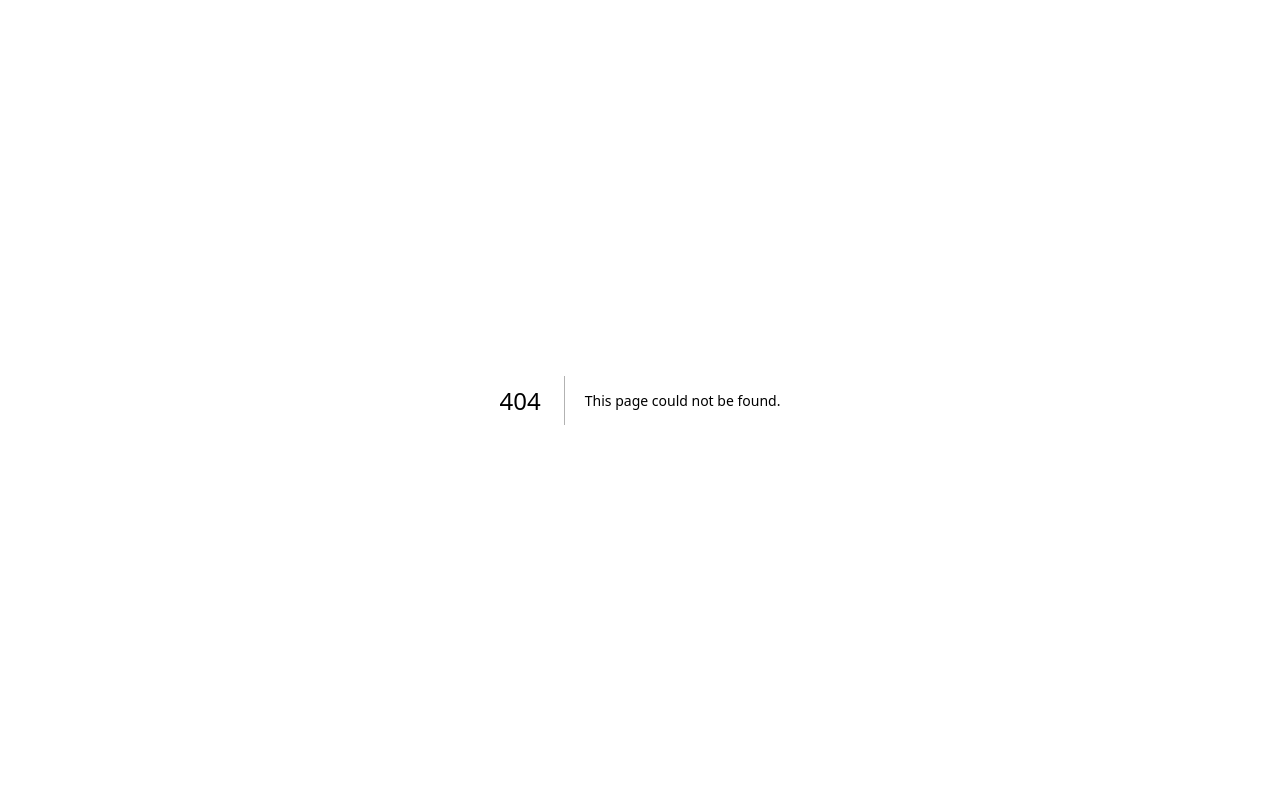
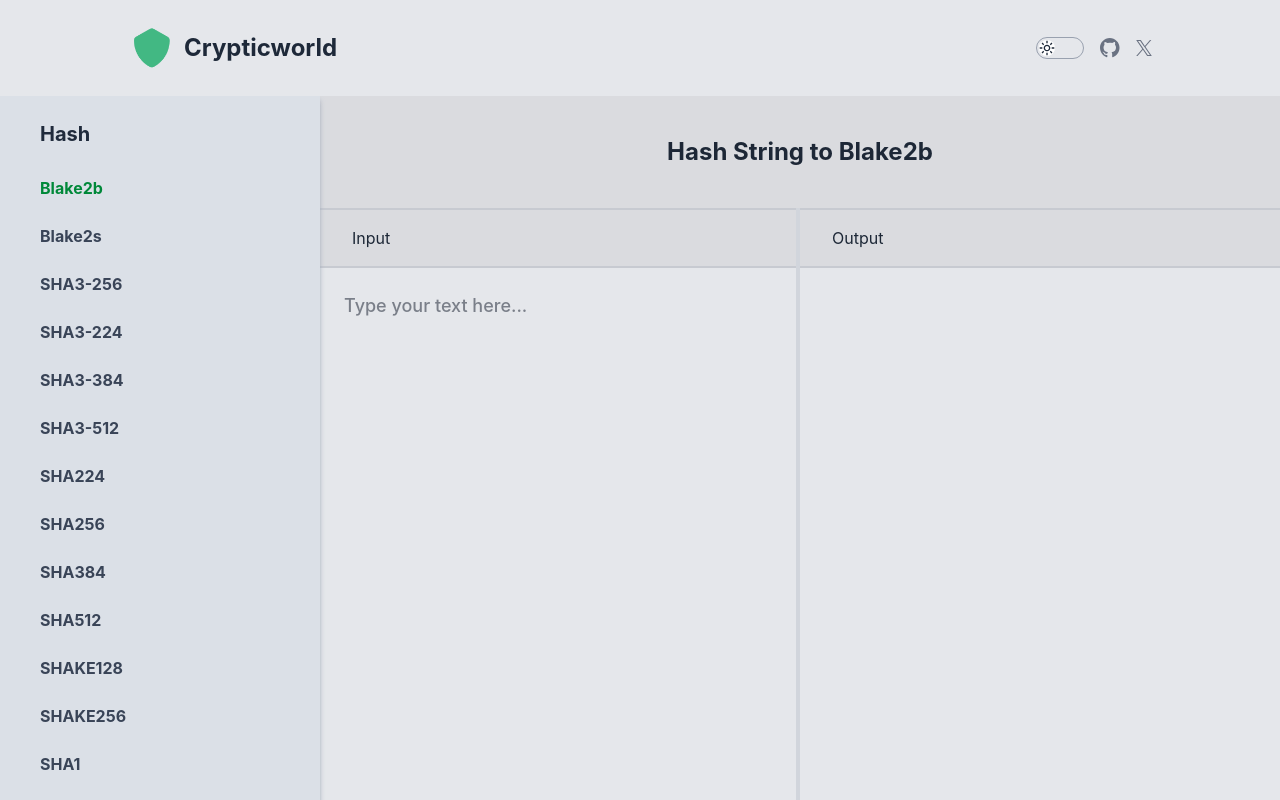
Before and after one commit to blueorionn/crypticworld, a Next.js app: page /hash/blake2b in a window 1280 px wide. Before the commit this address had no page. Shown: the top 800 px of the page. Built offline with nearby package versions, Linux system fonts and the light colour scheme.

Commit message:
added hash page

```diff
--- /dev/null
+++ b/app/hash/[hash]/page.tsx
@@ -0,0 +1,46 @@
+import { notFound } from 'next/navigation'
+import Header from '@/components/Header'
+import Footer from '@/components/Footer'
+import SideBar from '@/components/SideBar'
+import HashPage from '@/components/HashPage'
+import { generateHashUrl, checkAlgorithmSupport } from '@/utils'
+
+// dynamic metadata
+export async function generateMetadata({
+  params,
+}: {
+  params: Promise<{ hash: string }>
+}) {
+  const { hash } = await params
+
+  if (checkAlgorithmSupport(hash)) {
+    return {
+      title: `${checkAlgorithmSupport(hash)?.title} - Crypticworld | Text Encrypter`,
+    }
+  }
+}
+
+// page
+export default async function Page({
+  params,
+}: {
+  params: Promise<{ hash: string }>
+}) {
+  const { hash } = await params
+
+  // if algorithm is unsupported
+  if (!checkAlgorithmSupport(hash)) notFound()
+
+  return (
+    <>
+      <Header />
+      <main className='w-full'>
+        <section className='relative flex w-full bg-gray-300 dark:bg-gray-900'>
+          <SideBar hashUrl={generateHashUrl(hash)} />
+          <HashPage hash={hash} />
+        </section>
+      </main>
+      <Footer />
+    </>
+  )
+}
--- /dev/null
+++ b/components/HashPage.tsx
@@ -0,0 +1,64 @@
+'use client'
+import { checkAlgorithmSupport } from '@/utils/index'
+
+export default function HashPage({ hash }: { hash: string }) {
+  return (
+    <>
+      <section className='w-full flex-grow'>
+        <div
+          className='relative flex items-center justify-center bg-gray-200 py-4 brightness-95 dark:bg-gray-900 dark:brightness-150'
+          aria-label='secondary-header'
+        >
+          <div className='absolute left-0 flex h-full items-center justify-center xl:relative xl:hidden'>
+            <button type='button' className='px-8'>
+              <span className='sr-only'>Menu Button</span>
+              <svg
+                xmlns='http://www.w3.org/2000/svg'
+                className='h-6 w-6 stroke-gray-800 dark:stroke-gray-300'
+                viewBox='0 0 512 512'
+              >
+                <path
+                  strokeLinecap='round'
+                  strokeMiterlimit='10'
+                  strokeWidth='48'
+                  d='M88 152h336M88 256h336M88 360h336'
+                />
+              </svg>
+            </button>
+          </div>
+          <div className='xl:my-6'>
+            <h2 className='text-lg font-bold text-gray-800 md:text-xl lg:text-2xl dark:text-gray-300'>
+              Hash String to {checkAlgorithmSupport(hash)?.title}
+            </h2>
+          </div>
+        </div>
+        <section>
+          <div className='grid grid-rows-2 xl:grid-cols-2 xl:grid-rows-1'>
+            <div className='h-full min-h-96 w-full overflow-hidden border-b-2 border-gray-300 xl:min-h-[56rem] xl:border-r-4 xl:border-b-0 dark:border-gray-700'>
+              <div className='w-full border-y-2 border-gray-300 bg-gray-200 px-4 py-4 brightness-95 xl:px-8 dark:border-gray-800 dark:bg-gray-900 dark:brightness-[1.75]'>
+                <span className='text-gray-800 dark:text-gray-300'>Input</span>
+              </div>
+              <textarea
+                name='input'
+                id='input'
+                placeholder='Type your text here...'
+                className='h-full w-full resize-none overflow-auto bg-gray-200 p-6 text-base font-medium text-gray-900 outline-none xl:text-lg dark:bg-gray-900 dark:text-gray-200'
+              ></textarea>
+            </div>
+            <div className='w-full'>
+              <div className='w-full border-y-2 border-gray-300 bg-gray-200 px-4 py-4 brightness-95 xl:px-8 dark:border-gray-800 dark:bg-gray-900 dark:brightness-[1.75]'>
+                <span className='text-gray-800 dark:text-gray-300'>Output</span>
+              </div>
+              <textarea
+                name='output'
+                id='output'
+                disabled
+                className='h-full w-full cursor-default resize-none bg-gray-200 p-6 text-sm font-medium text-gray-950 outline-none xl:text-base dark:bg-gray-900 dark:text-gray-300'
+              ></textarea>
+            </div>
+          </div>
+        </section>
+      </section>
+    </>
+  )
+}
--- /dev/null
+++ b/components/SideBar.tsx
@@ -0,0 +1,47 @@
+import Link from 'next/link'
+import algorithms from '@/data/algorithms.json'
+
+export default function SideBar({ hashUrl }: { hashUrl: string }) {
+  return (
+    <>
+      <aside className='fixed top-0 z-[100] min-h-[100vh] w-full max-w-[15rem] flex-col gap-4 bg-gray-300 px-8 py-6 shadow-md shadow-gray-400 brightness-105 transition-all duration-300 lg:max-w-xs lg:px-10 xl:relative xl:z-50 xl:flex dark:bg-slate-700 dark:shadow-none dark:brightness-90'>
+        <div className='my-6 flex w-full justify-end xl:my-0 xl:hidden'>
+          <button type='button'>
+            <span className='sr-only'>Close Button</span>
+            <svg
+              xmlns='http://www.w3.org/2000/svg'
+              className='h-6 w-6 fill-gray-700 stroke-gray-700 dark:fill-gray-300 dark:stroke-gray-300'
+              viewBox='0 -960 960 960'
+            >
+              <path d='m256-200-56-56 224-224-224-224 56-56 224 224 224-224 56 56-224 224 224 224-56 56-224-224-224 224Z'></path>
+            </svg>
+          </button>
+        </div>
+        <h2 className='text-lg font-bold text-gray-800 lg:text-xl dark:text-gray-400'>
+          Hash
+        </h2>
+        <div className='flex flex-col'>
+          {algorithms.map((algorithm) => {
+            return (
+              <div className='w-full py-3' key={algorithm.name}>
+                <div className='flex items-center justify-between'>
+                  <Link href={algorithm.url}>
+                    {algorithm.url === hashUrl ? (
+                      <span className='text-base font-bold text-green-700 dark:text-green-400'>
+                        {algorithm.title}
+                      </span>
+                    ) : (
+                      <span className='text-base font-bold text-gray-700 dark:text-gray-300'>
+                        {algorithm.title}
+                      </span>
+                    )}
+                  </Link>
+                </div>
+              </div>
+            )
+          })}
+        </div>
+      </aside>
+    </>
+  )
+}
--- /dev/null
+++ b/utils/index.ts
@@ -0,0 +1,12 @@
+import algorithms from '@/data/algorithms.json'
+
+export function generateHashUrl(hash: string) {
+  return `/hash/${hash}`
+}
+
+/**
+ * Check if algorithm is supported
+ */
+export function checkAlgorithmSupport(url: string) {
+  return algorithms.find((a) => a.url === generateHashUrl(url))
+}
```
